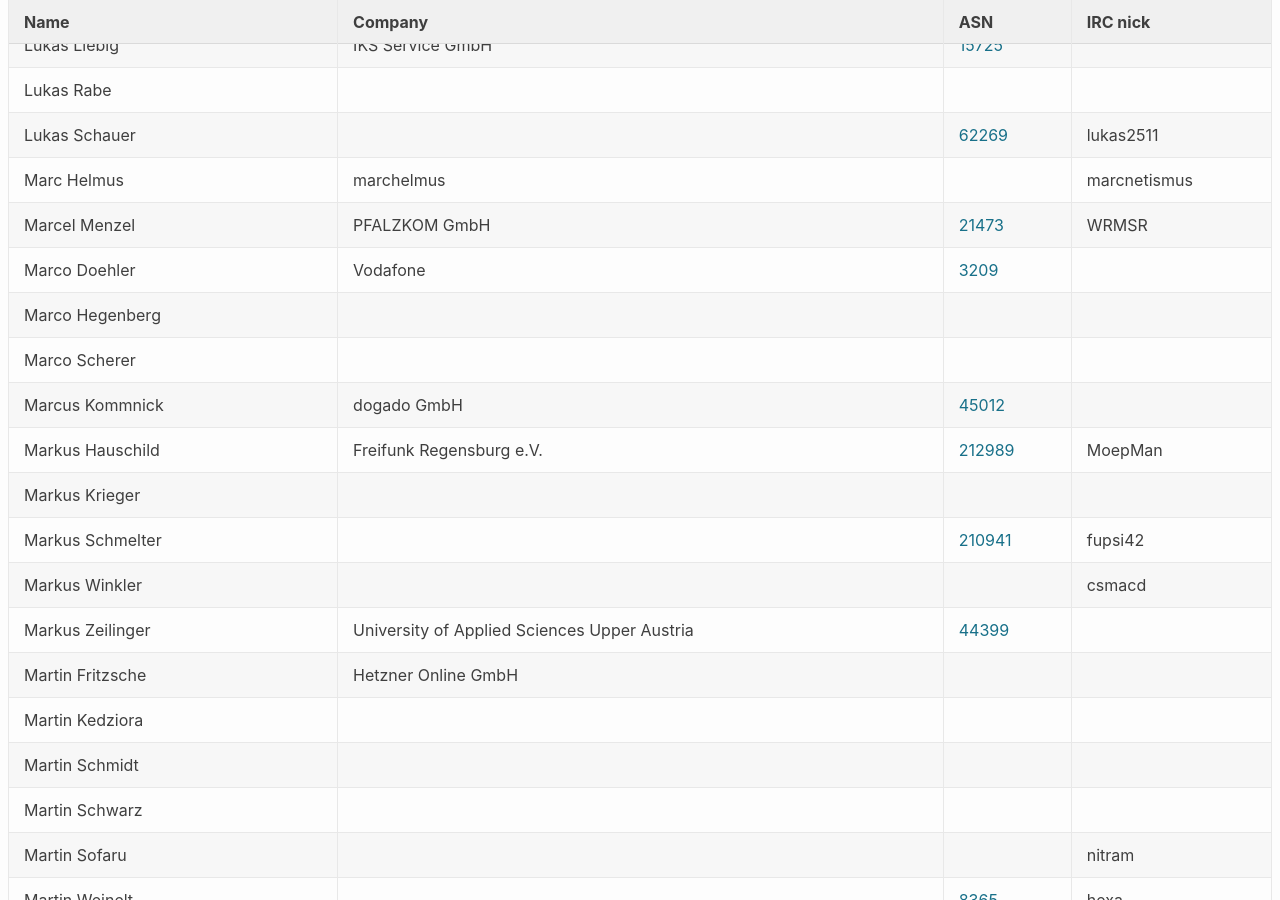
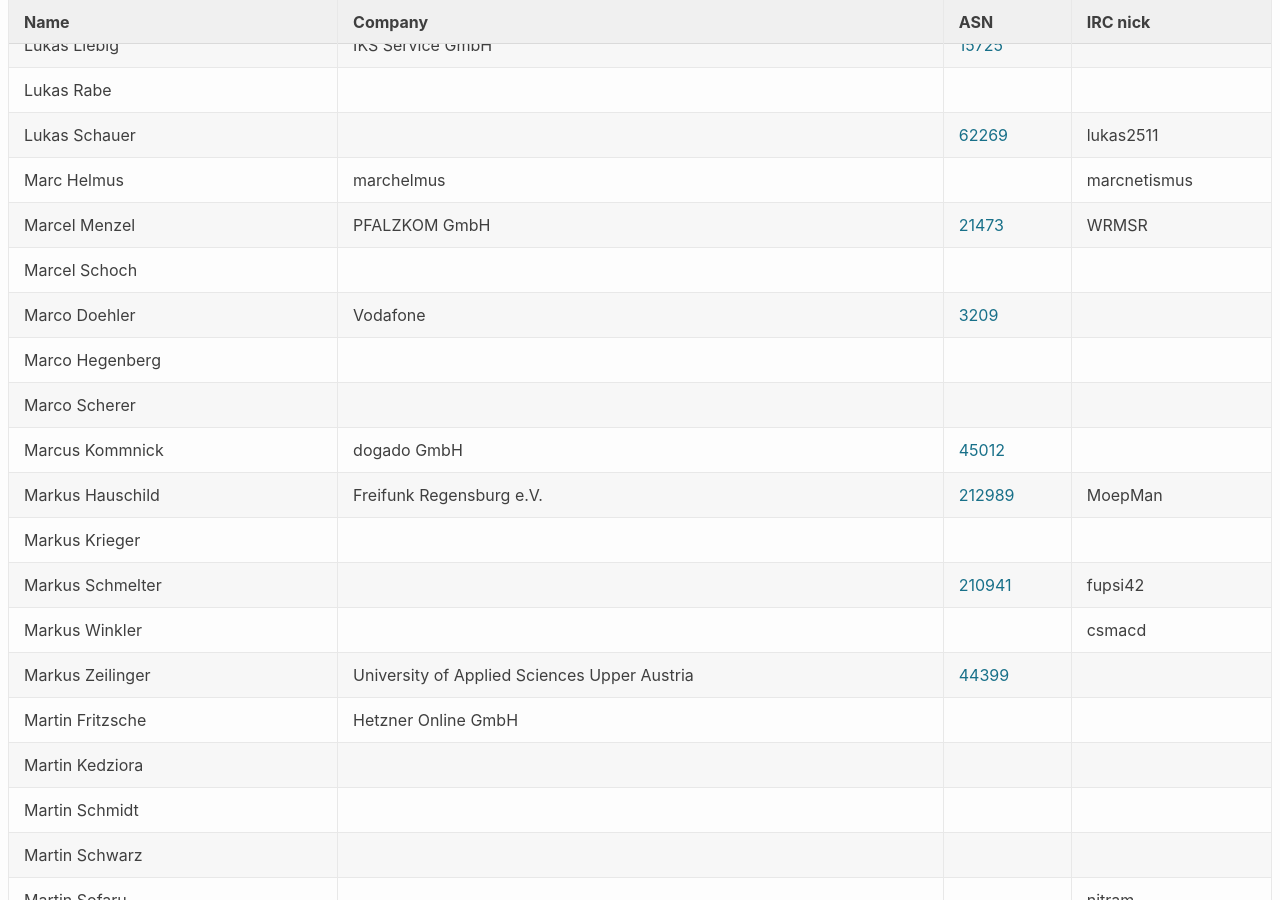
Before and after one commit to denog/pretix-attendeelist, a Jekyll site: the page built from denog14/index.md, in a window 1280 px wide and 900 px high, scrolled down 19239 px. Built offline with Jekyll 4.4.1, drawn with Linux system fonts in a browser that asks for light colours.

Commit message:
Latest data: Sat Nov 12 11:51:23 UTC 2022

```diff
--- a/_data/attendees_denog14_remote.json
+++ b/_data/attendees_denog14_remote.json
@@ -582,6 +582,12 @@
     "asn": "21473"
   },
   {
+    "name": "Marcel Schoch",
+    "company": null,
+    "irc": null,
+    "asn": null
+  },
+  {
     "name": "Marc Helmus",
     "company": "marchelmus",
     "irc": "marcnetismus",
```
